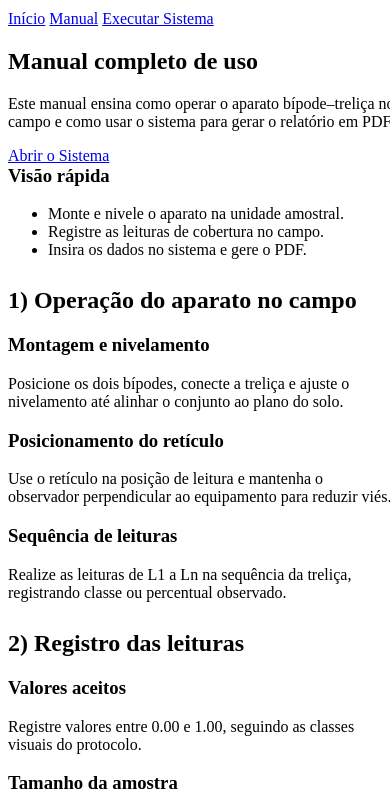
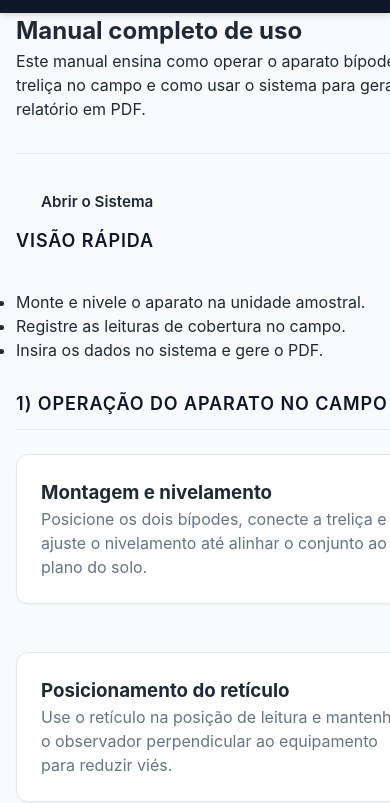
Before and after one commit to ldvsantos/ICS_Analyzer, a plain HTML site: page docs/manual.html in a window 390 px wide. Shown: the part 130-933 px from the top of the page. Drawn offline with Linux system fonts and the light colour scheme.

Commit message:
Fix manual page template and mobile CSS links

```diff
--- a/docs/manual.html
+++ b/docs/manual.html
@@ -1,13 +1,12 @@
-<
-
-href="assets/css/styles.css?v=2026-01-27-1" />
-  <link rel="stylesheet" href="assets/css/mobile.css?v=2026-01-27-1" media="(max-width: 1024px)" />t-BR">
+<!DOCTYPE html>
+<html lang="pt-BR">
 <head>
   <meta charset="UTF-8" />
   <meta name="viewport" content="width=device-width, initial-scale=1.0" />
   <title>ICS Analyzer | Manual</title>
   <link rel="icon" href="favicon.ico" type="image/x-icon">
-  <link rel="stylesheet"
+  <link rel="stylesheet" href="assets/css/styles.css?v=2026-01-27-1" />
+  <link rel="stylesheet" href="assets/css/mobile.css?v=2026-01-27-1" media="(max-width: 1024px)" />
 </head>
 <body>
   <header>
```
